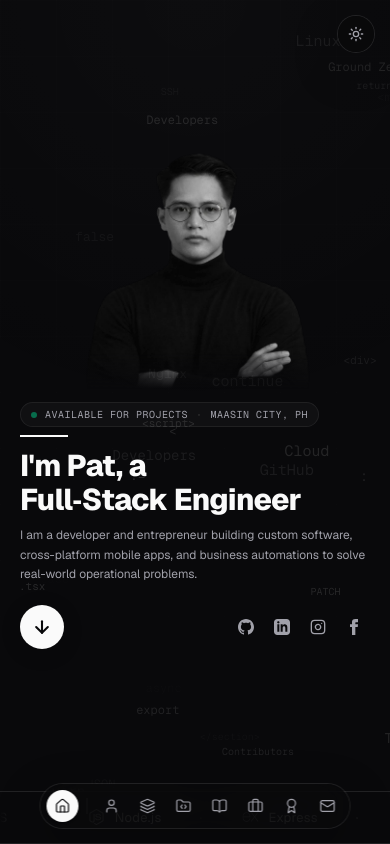
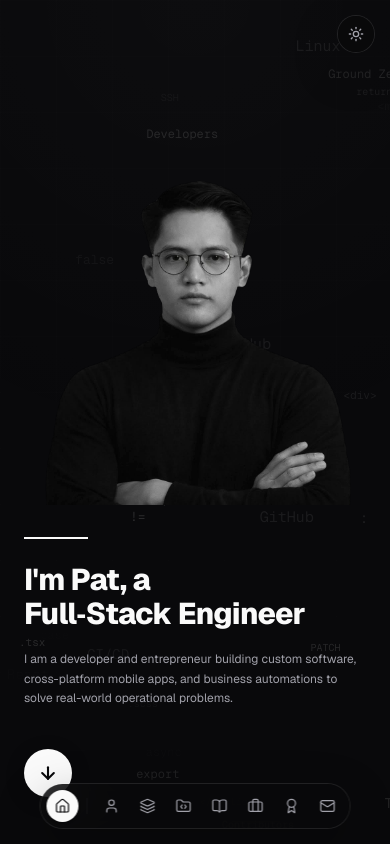
Before and after one commit to 0xp47/0xp47.github.io, a Next.js app: page / in a window 390 px wide. Shown: the top 844 px of the page. Built offline with nearby package versions, Linux system fonts and the light colour scheme.

Commit message:
revert(hero): restore original hero section from commit 680379a

```diff
--- a/src/components/sections/hero-section.tsx
+++ b/src/components/sections/hero-section.tsx
@@ -3,10 +3,9 @@
 import { type ComponentType } from "react";
 import Image from "next/image";
 import { motion } from "framer-motion";
+import { ArrowDown } from "lucide-react";
 import { profile, skillGroups, heroDescription, heroAboutSegment, heroWorkSegment } from "@/lib/portfolio-data";
 import * as BrandIcons from "@/components/shared/brand-icons";
-import { ArrowDown } from "lucide-react";
-import { triggerSwarmRebuild } from "@/lib/swarm-rebuild";
 import dynamic from "next/dynamic";
 
 const ParticlesBackground = dynamic(
@@ -39,7 +38,7 @@ interface HeroSectionProps {
 
 export function HeroSection({ onScrollToSection }: HeroSectionProps) {
   return (
-    <div className="relative min-h-[100dvh] md:min-h-screen flex flex-col justify-between pt-4 sm:pt-8 md:pt-20 overflow-hidden">
+    <div className="relative min-h-screen flex flex-col justify-between pt-20 overflow-hidden">
       <ParticlesBackground />
 
 
@@ -67,37 +66,24 @@ export function HeroSection({ onScrollToSection }: HeroSectionProps) {
         </div>
       </div>
 
-      <section className="flex-1 flex flex-col justify-center md:justify-end md:items-end py-2 sm:py-4 md:pb-4 relative z-10">
-        <div className="mx-auto w-full max-w-[1120px] px-5 sm:px-8 lg:px-10 my-auto md:my-0 pb-2 sm:pb-8 md:pb-12 lg:pb-14">
-          <div className="relative z-10 grid gap-3 sm:gap-6 md:gap-8 md:grid-cols-[1.2fr_1.1fr_0.9fr] md:items-end">
+      <section className="flex-1 flex items-end pb-4 relative z-10">
+        <div className="mx-auto w-full max-w-[1120px] px-6 sm:px-8 lg:px-10 pb-4 sm:pb-8 md:pb-12 lg:pb-14">
+          <div className="relative z-10 grid gap-8 md:grid-cols-[1.2fr_1.1fr_0.9fr] md:items-end">
 
             {/* Left Column: Headline and scroll down indicator */}
-            <div className="pb-2 md:pb-16 lg:pb-24 order-2 md:order-1">
-              {/* Monospace status badge on mobile */}
-              <motion.div
-                initial={{ opacity: 0, y: 10 }}
-                animate={{ opacity: 1, y: 0 }}
-                transition={{ duration: 0.5 }}
-                className="inline-flex items-center gap-2 mb-2 sm:mb-3 px-2.5 py-1 rounded-full border border-border/60 bg-foreground/[0.03] text-[10px] sm:text-xs font-mono text-muted-foreground tracking-wider uppercase"
-              >
-                <span className="size-1.5 rounded-full bg-emerald-500 animate-pulse" />
-                <span>Available for projects</span>
-                <span className="text-foreground/20">·</span>
-                <span>Maasin City, PH</span>
-              </motion.div>
-
+            <div className="pb-8 md:pb-16 lg:pb-24 order-2 md:order-1">
               <motion.div
                 initial={{ opacity: 0, scaleX: 0 }}
                 animate={{ opacity: 1, scaleX: 1 }}
-                transition={{ duration: 0.5, delay: 0.05 }}
-                className="h-0.5 w-12 sm:w-16 bg-foreground origin-left"
+                transition={{ duration: 0.5 }}
+                className="h-0.5 w-16 bg-foreground origin-left"
               />
 
               <motion.h1
                 initial={{ opacity: 0, y: 15 }}
                 animate={{ opacity: 1, y: 0 }}
                 transition={{ duration: 0.6, delay: 0.1 }}
-                className="mt-3 md:mt-6 text-balance text-3xl font-extrabold leading-[1.12] tracking-tight text-foreground sm:text-4xl lg:text-[2.75rem]"
+                className="mt-6 text-balance text-3xl font-extrabold leading-[1.12] tracking-tight text-foreground sm:text-4xl lg:text-[2.75rem]"
               >
                 {"I'm Pat, a"}<br />
                 <span className="text-foreground block whitespace-nowrap">
@@ -109,95 +95,39 @@ export function HeroSection({ onScrollToSection }: HeroSectionProps) {
                 initial={{ opacity: 0, y: 15 }}
                 animate={{ opacity: 1, y: 0 }}
                 transition={{ duration: 0.6, delay: 0.2 }}
-                className="mt-2.5 md:mt-5 max-w-sm text-pretty text-xs leading-relaxed text-muted-foreground sm:text-sm sm:leading-6"
+                className="mt-5 max-w-sm text-pretty text-xs leading-relaxed text-muted-foreground sm:text-sm sm:leading-6"
               >
                 {heroDescription}
               </motion.p>
 
-              {/* Action button + mobile social links */}
+              {/* Circle scroll down button */}
               <motion.div
-                initial={{ opacity: 0, scale: 0.9 }}
+                initial={{ opacity: 0, scale: 0.8 }}
                 animate={{ opacity: 1, scale: 1 }}
                 transition={{ duration: 0.5, delay: 0.3 }}
-                className="mt-5 md:mt-12 flex items-center justify-between sm:justify-start sm:gap-6"
+                className="mt-10 md:mt-12"
               >
-                <div className="flex items-center gap-3">
-                  <button
-                    type="button"
-                    onClick={() => triggerSwarmRebuild()}
-                    className="flex size-11 sm:size-12 items-center justify-center rounded-full bg-foreground text-background shadow-[0_4px_20px_rgba(0,0,0,0.18)] hover:bg-foreground/90 transition duration-300 active:scale-95 cursor-pointer shrink-0"
-                    aria-label="Rebuild page with swarm (Alt+Shift+S)"
-                  >
-                    <ArrowDown className="size-5 stroke-[2.5]" />
-                  </button>
-                  <span className="text-[11px] font-mono uppercase tracking-wider text-muted-foreground hidden sm:inline-block">
-                    Rebuild View
-                  </span>
-                </div>
-
-                {/* Social links visible directly in mobile hero */}
-                <div className="flex md:hidden items-center gap-1 sm:gap-2 text-muted-foreground">
-                  <a
-                    href={profile.github}
-                    target="_blank"
-                    rel="noreferrer"
-                    className="p-2 rounded-full hover:text-foreground hover:bg-foreground/5 transition-colors duration-200"
-                    aria-label="GitHub"
-                  >
-                    <svg className="size-4 fill-current" viewBox="0 0 24 24">
-                      <path d="M12 0c-6.626 0-12 5.373-12 12 0 5.302 3.438 9.8 8.207 11.387.599.111.793-.261.793-.577v-2.234c-3.338.726-4.033-1.416-4.033-1.416-.546-1.387-1.333-1.756-1.333-1.756-1.089-.745.083-.729.083-.729 1.205.084 1.839 1.237 1.839 1.237 1.07 1.834 2.807 1.304 3.492.997.107-.775.418-1.305.762-1.604-2.665-.305-5.467-1.334-5.467-5.931 0-1.311.469-2.381 1.236-3.221-.124-.303-.535-1.524.117-3.176 0 0 1.008-.322 3.301 1.23.957-.266 1.983-.399 3.003-.404 1.02.005 2.047.138 3.006.404 2.291-1.552 3.297-1.23 3.297-1.23.653 1.653.242 2.874.118 3.176.77.84 1.235 1.911 1.235 3.221 0 4.609-2.807 5.624-5.479 5.921.43.372.823 1.102.823 2.222v3.293c0 .319.192.694.801.576 4.765-1.589 8.199-6.086 8.199-11.386 0-6.627-5.373-12-12-12z"/>
-                    </svg>
-                  </a>
-                  <a
-                    href={profile.linkedin}
-                    target="_blank"
-                    rel="noreferrer"
-                    className="p-2 rounded-full hover:text-foreground hover:bg-foreground/5 transition-colors duration-200"
-                    aria-label="LinkedIn"
-                  >
-                    <svg className="size-4 fill-current" viewBox="0 0 24 24">
-                      <path d="M19 0h-14c-2.761 0-5 2.239-5 5v14c0 2.761 2.239 5 5 5h14c2.762 0 5-2.239 5-5v-14c0-2.761-2.238-5-5-5zm-11 19h-3v-11h3v11zm-1.5-12.268c-.966 0-1.75-.79-1.75-1.764s.784-1.764 1.75-1.764 1.75.79 1.75 1.764-.783 1.764-1.75 1.764zm13.5 12.268h-3v-5.604c0-3.368-4-3.113-4 0v5.604h-3v-11h3v1.765c1.396-2.586 7-2.777 7 2.476v6.759z"/>
-                    </svg>
-                  </a>
-                  <a
-                    href={profile.instagram}
-                    target="_blank"
-                    rel="noreferrer"
-                    className="p-2 rounded-full hover:text-foreground hover:bg-foreground/5 transition-colors duration-200"
-                    aria-label="Instagram"
-                  >
-                    <svg className="size-4 fill-none stroke-current stroke-2" viewBox="0 0 24 24" strokeLinecap="round" strokeLinejoin="round">
-                      <rect x="2" y="2" width="20" height="20" rx="5" ry="5"/>
-                      <path d="M16 11.37A4 4 0 1 1 12.63 8 4 4 0 0 1 16 11.37z"/>
-                      <line x1="17.5" y1="6.5" x2="17.51" y2="6.5"/>
-                    </svg>
-                  </a>
-                  <a
-                    href={profile.facebook}
-                    target="_blank"
-                    rel="noreferrer"
-                    className="p-2 rounded-full hover:text-foreground hover:bg-foreground/5 transition-colors duration-200"
-                    aria-label="Facebook"
-                  >
-                    <svg className="size-4 fill-current" viewBox="0 0 24 24">
-                      <path d="M9 8h-3v4h3v12h5v-12h3.642l.358-4h-4v-1.667c0-.955.192-1.333 1.115-1.333h2.885v-5h-3.808c-3.596 0-5.192 1.583-5.192 4.615v3.385z"/>
-                    </svg>
-                  </a>
-                </div>
+                <button
+                  onClick={() => onScrollToSection("#about")}
+                  className="flex size-12 items-center justify-center rounded-full bg-foreground text-background shadow-[0_4px_20px_rgba(0,0,0,0.18)] hover:bg-foreground/90 transition duration-300 active:scale-95"
+                  aria-label="Scroll down to About section"
+                >
+                  <ArrowDown className="size-5 stroke-[2.5]" />
+                </button>
               </motion.div>
             </div>
 
             {/* Center Column: Spacer on desktop, Mobile Portrait cutout on mobile */}
             <div className="relative flex justify-center md:block order-1 md:order-2">
               {/* Mobile Portrait cutout (visible only on mobile) */}
-              <div className="relative aspect-[4/3.8] sm:aspect-square w-full max-w-[260px] sm:max-w-[290px] md:hidden [mask-image:linear-gradient(to_bottom,black_85%,transparent)]">
+              <div className="relative aspect-[3.2/4] w-full max-w-[340px] sm:max-w-[420px] md:hidden">
                 <Image
                   src="/images/me.png"
                   alt="Jay Patrick Cano (Pat) - Senior Full-Stack Engineer Portrait Mobile View"
                   fill
                   priority
                   unoptimized
-                  className="object-contain object-top contrast-[1.03]"
+                  className="object-contain object-bottom contrast-[1.03]"
                 />
               </div>
             </div>
@@ -219,10 +149,6 @@ export function HeroSection({ onScrollToSection }: HeroSectionProps) {
                 </p>
                 <a
                   href="#about"
-                  onClick={(e) => {
-                    e.preventDefault();
-                    onScrollToSection("#about");
-                  }}
                   className="inline-block mt-3 font-mono text-[10px] font-bold tracking-widest text-foreground hover:underline transition duration-300"
                 >
                   LEARN MORE &rarr;
@@ -313,7 +239,7 @@ export function HeroSection({ onScrollToSection }: HeroSectionProps) {
         </div>
       </section>
 
-      <div id="skills" className="relative overflow-hidden border-y border-border bg-background py-4 sm:py-5 z-10 shrink-0">
+      <div id="skills" className="relative overflow-hidden border-y border-border bg-background py-5 z-10">
         <div className="pointer-events-none absolute inset-y-0 left-0 z-10 w-24 bg-gradient-to-r from-background to-transparent" />
         <div className="pointer-events-none absolute inset-y-0 right-0 z-10 w-24 bg-gradient-to-l from-background to-transparent" />
 
```
